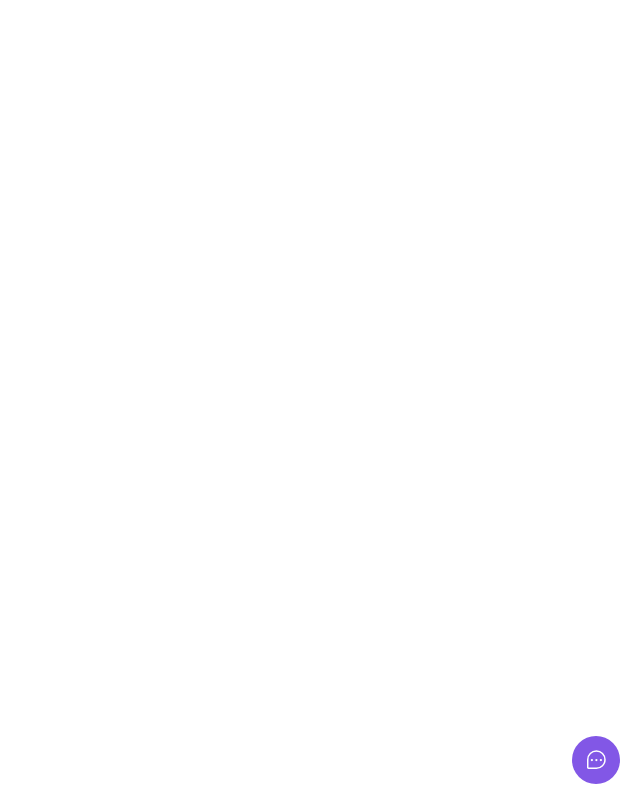
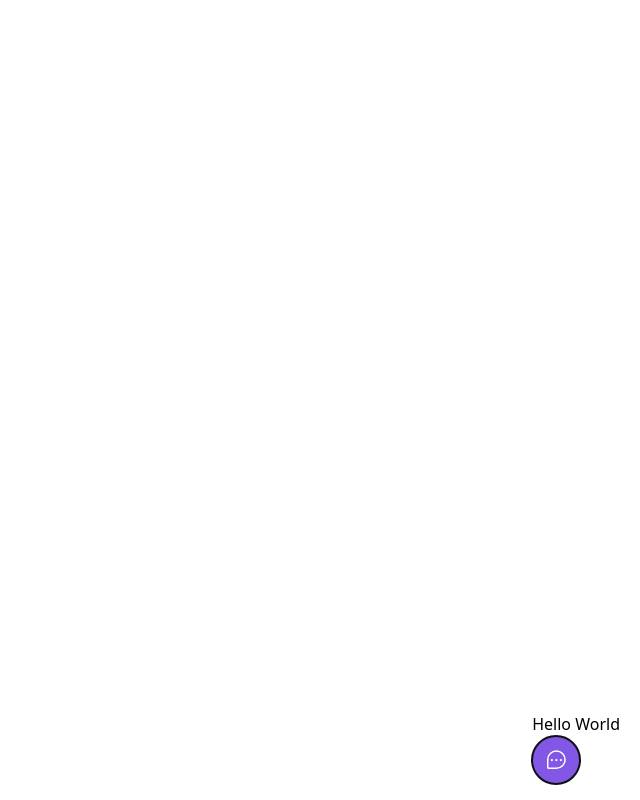
Before and after one commit to RODRIGOF3RREIRA/project-nlw-return-impulse-feedback-web, a React (Vite) app: page / in a window 1280 px wide. Both pictures are taken after a click on the button "Feedback". Shown: the whole page, without its empty margins (640-1280 px from the left). Built offline with nearby package versions, Linux system fonts and the light colour scheme.

Commit message:
feat: implements popover

```diff
--- a/src/components/Widget.tsx
+++ b/src/components/Widget.tsx
@@ -1,17 +1,18 @@
+import { Popover } from "@headlessui/react";
 import { ChatTeardropDots } from "phosphor-react";
 
 export function Widget() {
   return (
-   <div className="absolute bottom-4 right-5">
-     <button className="bg-brand-500 rounded-full px-3 h-12 text-white flex items-center group">
-      <ChatTeardropDots className="w-6 h-6"/>
+    <Popover className="absolute bottom-4 right-5">
+      <Popover.Panel>Hello World</Popover.Panel>
+      <Popover.Button className="bg-brand-500 rounded-full px-3 h-12 text-white flex items-center group">
+        <ChatTeardropDots className="w-6 h-6" />
 
-      <span className="max-w-0 overflow-hidden group-hover:max-w-xs transition-all duration-500 ease-linear">
-        <span className="pl-2"></span>
-        Feedback
+        <span className="max-w-0 overflow-hidden group-hover:max-w-xs transition-all duration-500 ease-linear">
+          <span className="pl-2"></span>
+          Feedback
         </span>
-   </button>
-   </div>
-
+      </Popover.Button>
+    </Popover>
   );
 }
```
